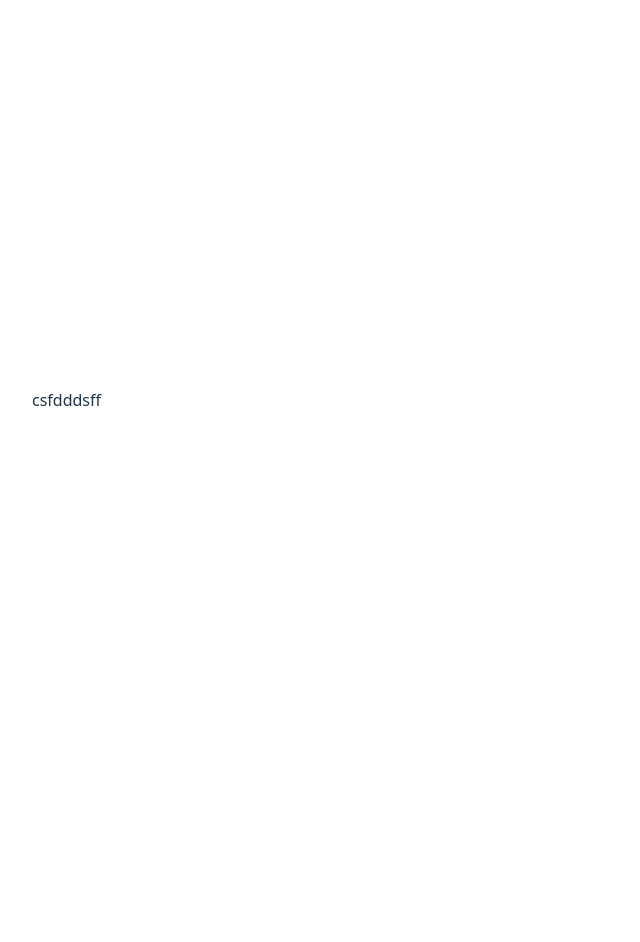
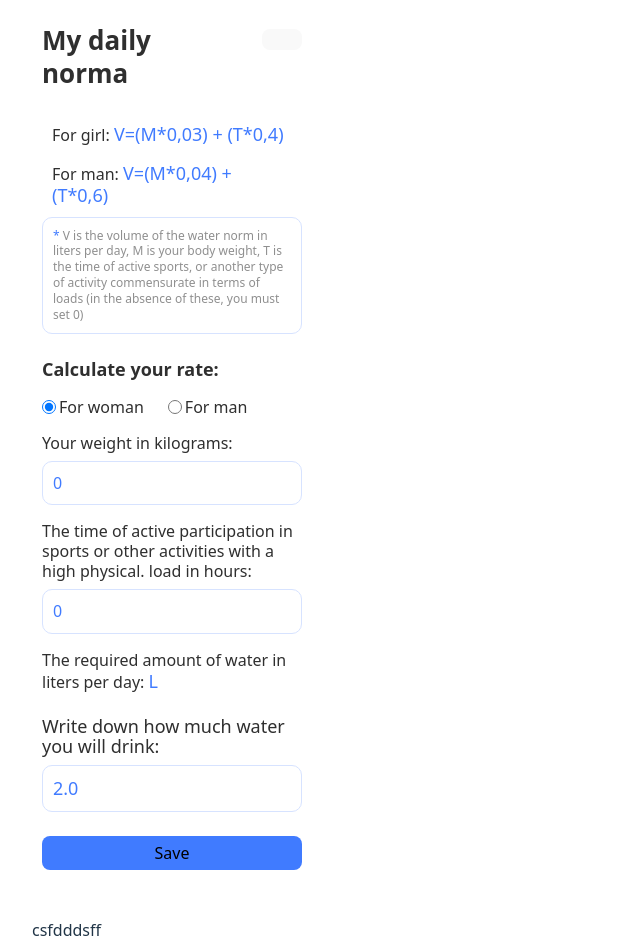
Before and after one commit to Vol3odya/Experienced-developers, a React (Vite) app: page / in a window 1280 px wide. Shown: the whole page, without its empty margins (0-640 px from the left). Before the commit the page ends 800 px from the top, so only its background shows below. Built offline with nearby package versions, Linux system fonts and the light colour scheme.

Commit message:
dailyNorma modal created

```diff
--- a/package.json
+++ b/package.json
@@ -17,7 +17,8 @@
     "react-dom": "^18.3.1",
     "react-redux": "^9.2.0",
     "react-router-dom": "^7.0.2",
-    "redux-persist": "^6.0.0"
+    "redux-persist": "^6.0.0",
+    "yup": "^1.5.0"
   },
   "devDependencies": {
     "@eslint/js": "^9.15.0",
--- a/src/components/App/App.jsx
+++ b/src/components/App/App.jsx
@@ -1,14 +1,16 @@
-import { lazy, Suspense, useState } from 'react';
+import { lazy, Suspense, useState } from "react";
 import { Routes, Route } from "react-router-dom";
 import { useDispatch, useSelector } from "react-redux";
-import css from './App.module.css';
+import css from "./App.module.css";
+import DailyNormaModal from "../DailyNormaModal/DailyNormaModal";
 
 export default function App() {
-  const [count, setCount] = useState(0)
+  const [count, setCount] = useState(0);
 
   return (
     <div className={css.container}>
+      <DailyNormaModal />
       <p>csfdddsff</p>
     </div>
-  )
+  );
 }
--- a/src/components/DailyNormaModal/DailyNormaModal.jsx
+++ b/src/components/DailyNormaModal/DailyNormaModal.jsx
@@ -1,10 +1,112 @@
+import s from "./DailyNormaModal.module.css";
+import { Formik, Field, Form } from "formik";
+import * as Yup from "yup";
 
+// className={s. }
 
 export default function DailyNormaModal() {
+  const initialValues = {
+    sex: "female",
+    weightValue: "0",
+    timeValue: "0",
+    dailyNorma: "2.0",
+  };
+
+  const validationSchema = Yup.object({
+    weightValue: Yup.number()
+      .required("Weight is required")
+      .positive("Weight must be positive")
+      .integer("Weight must be an integer"),
+    timeValue: Yup.number()
+      .required("Time is required")
+      .positive("Time must be positive"),
+    dailyNorma: Yup.number()
+      .required("Your dayily norma is required")
+      .positive("Dayily norma must be positive"),
+  });
 
   return (
     <div>
+      <div className={s.modal}>
+        <div className={s.top}>
+          <h3 className={s.head}>My daily norma</h3>
+          <button></button>
+        </div>
+        <div className={s.formulas}>
+          <p>
+            For girl: <span className={s.formula}>V=(M*0,03) + (T*0,4)</span>
+          </p>
+          <p>
+            For man: <span className={s.formula}>V=(M*0,04) + (T*0,6)</span>
+          </p>
+        </div>
+        <p className={s.formulaDescription}>
+          <span className={s.asterisk}>*</span> V is the volume of the water
+          norm in liters per day, M is your body weight, T is the time of active
+          sports, or another type of activity commensurate in terms of loads (in
+          the absence of these, you must set 0)
+        </p>
+        <h4 className={s.calc}>Calculate your rate:</h4>
 
+        <Formik
+          initialValues={initialValues}
+          validationSchema={validationSchema}
+          // onSubmit={handleSubmit}
+          onSubmit={(values) => {
+            console.log("Выбранное значение:", values);
+          }}
+        >
+          <Form>
+            <div className={s.radio}>
+              <label>
+                <Field
+                  className={s.radioBtn}
+                  type="radio"
+                  name="sex"
+                  value="female"
+                />
+                For woman
+              </label>
+              <label>
+                <Field
+                  className={s.radioBtn}
+                  type="radio"
+                  name="sex"
+                  value="male"
+                />
+                For man
+              </label>
+            </div>
+
+            <label className={s.weight}>
+              Your weight in kilograms:
+              <Field className={s.input} type="input" name="weightValue" />
+            </label>
+
+            <label className={s.activity}>
+              The time of active participation in sports or other activities
+              with a high physical. load in hours:
+              <Field className={s.input} type="input" name="timeValue" />
+            </label>
+
+            <div>
+              <p className={s.requiredAmount}>
+                The required amount of water in liters per day:{" "}
+                <span className={s.amount}>L</span>
+              </p>
+            </div>
+
+            <label className={s.dailyNorma}>
+              Write down how much water you will drink:
+              <Field className={s.input} type="input" name="dailyNorma" />
+            </label>
+            <button className={s.saveButton} type="submit">
+              {" "}
+              Save{" "}
+            </button>
+          </Form>
+        </Formik>
+      </div>
     </div>
-  )
+  );
 }
--- a/src/components/DailyNormaModal/DailyNormaModal.module.css
+++ b/src/components/DailyNormaModal/DailyNormaModal.module.css
@@ -0,0 +1,130 @@
+.modal {
+  width: 280px;
+  /* height: 816px; */
+  border-radius: 10px;
+  padding: 24px 10px;
+
+  background-color: #ffffff;
+  color: #2f2f2f;
+  font-size: 16px;
+  line-height: 1.25;
+}
+
+.top {
+  display: flex;
+  gap: 52px;
+  align-items: baseline;
+}
+
+.top button {
+  width: 12px;
+  height: 12px;
+}
+
+.head {
+  width: 182px;
+  margin-bottom: 24px;
+  font-size: 26px;
+}
+
+.formulas {
+  padding: 10px;
+  text-align: left;
+  display: flex;
+  flex-direction: column;
+  gap: 16px;
+}
+
+.formula {
+  color: #407bff;
+  font-size: 18px;
+}
+
+.formulaDescription {
+  border: 1px solid #d7e3ff;
+  color: #8f8f8f;
+  border-radius: 10px;
+  padding: 10px;
+  line-height: 1.33;
+  font-size: 12px;
+  margin-bottom: 24px;
+}
+
+.asterisk {
+  color: #407bff;
+}
+
+.calc {
+  font-size: 18px;
+  margin-bottom: 16px;
+}
+
+.radio {
+  display: flex;
+  gap: 24px;
+  margin-bottom: 16px;
+}
+
+.radioBtn {
+  width: 14px;
+  height: 14px;
+  border-color: #407bff;
+  background-color: #ffffff;
+}
+
+.radioBtn:checked {
+  width: 14px;
+  height: 14px;
+}
+
+.radio label {
+  display: flex;
+  gap: 3px;
+  align-items: center;
+}
+
+.weight,
+.activity {
+  display: flex;
+  flex-direction: column;
+  gap: 8px;
+  margin-bottom: 16px;
+}
+
+.input {
+  background-color: #ffffff;
+  color: #407bff;
+  outline: none;
+  padding: 12px 10px;
+  border: 1px solid #d7e3ff;
+  border-radius: 10px;
+}
+
+.requiredAmount {
+  margin-bottom: 24px;
+}
+
+.amount {
+  color: #407bff;
+  font-size: 18px;
+  line-height: 1.33;
+}
+
+.dailyNorma {
+  display: flex;
+  flex-direction: column;
+  gap: 8px;
+  font-size: 18px;
+  line-height: 1.11;
+  margin-bottom: 24px;
+}
+
+.saveButton {
+  border: none;
+  display: block;
+  margin: 0 auto;
+  background-color: #407bff;
+  padding: 8px 30px;
+  width: 100%;
+  margin-bottom: 24px;
+}
```
Also changed, not shown: 1 other file (tests, documents, lock files or other folders).
